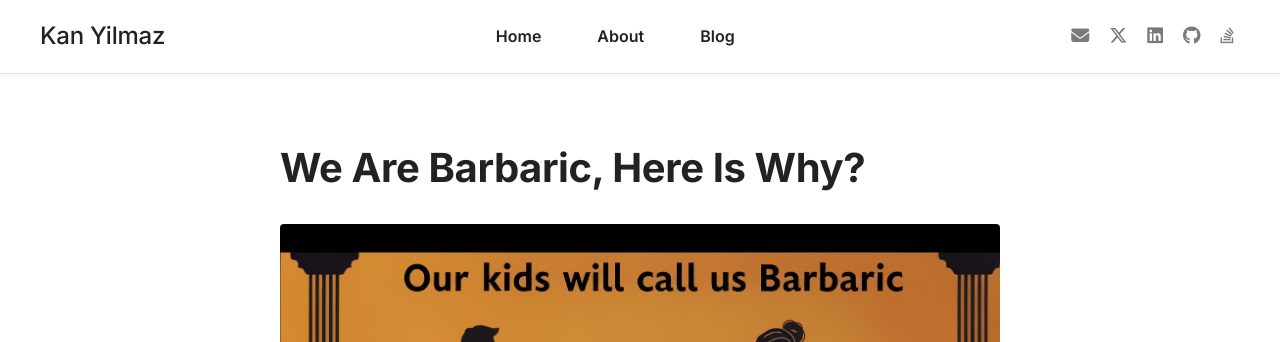
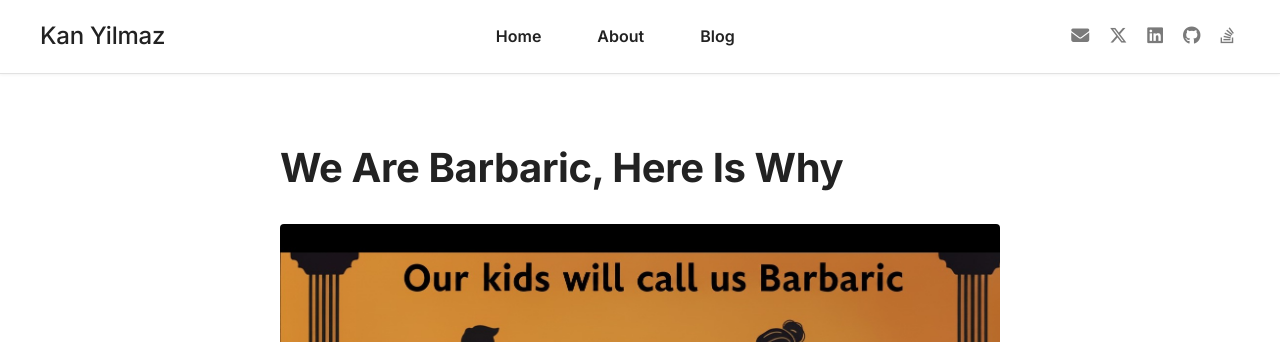
Before and after one commit to thellimist/thellimist.github.io, a Jekyll site: the page built from _posts/2025-09-05-decrease-pain.md, in a window 1280 px wide and 900 px high. Shown: the top 342 px of the window. Built offline with Jekyll 4.4.1, drawn with Linux system fonts in a browser that asks for light colours.

```diff
--- a/_posts/2025-09-05-decrease-pain.md
+++ b/_posts/2025-09-05-decrease-pain.md
@@ -1,11 +1,11 @@
 ---
 layout: default
-title: "We Are Barbaric, Here Is Why?"
+title: "We Are Barbaric, Here Is Why"
 date: 2025-09-05
 image: "/assets/posts/pain_barbar.jpeg"
 ---
 
-# We Are Barbaric, Here Is Why?
+# We Are Barbaric, Here Is Why
 
 ![](/assets/posts/pain_barbar.jpeg)
 
```
